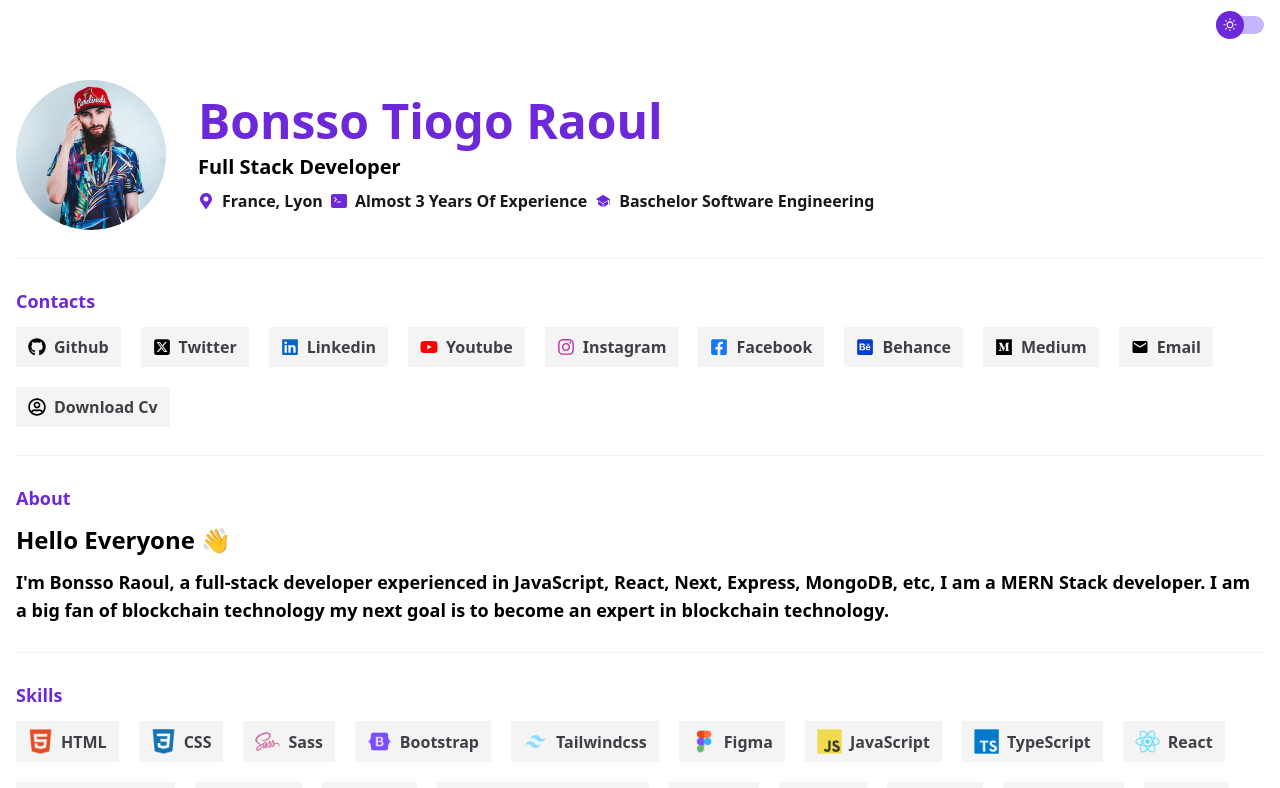
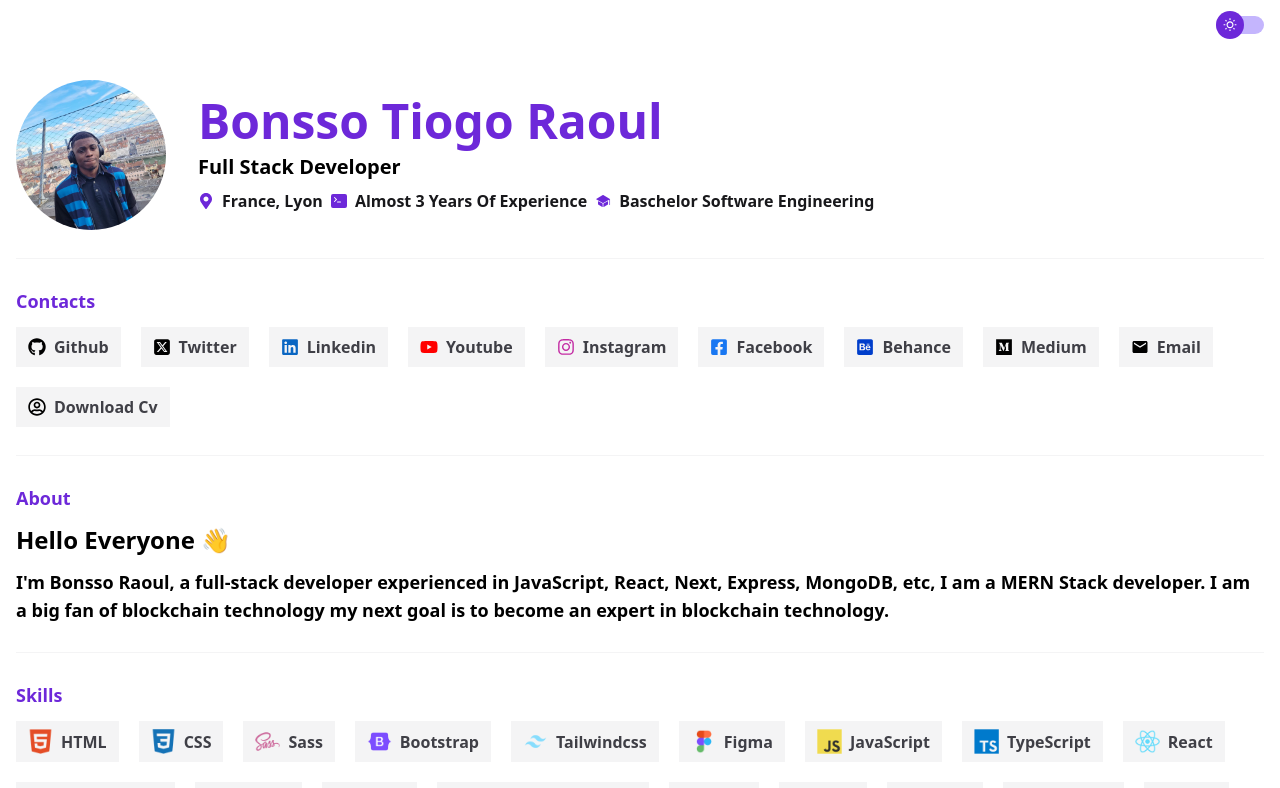
Before and after one commit to RaoulBonsso/nextjs_portfolio, a Next.js app in the folder portfolio/: page / in a window 1280 px wide. Shown: the top 788 px of the page. Built offline with nearby package versions, Linux system fonts and the light colour scheme.

Commit message:
update profile image

```diff
--- a/portfolio/data/header.js
+++ b/portfolio/data/header.js
@@ -1,5 +1,5 @@
 const data = {
-    image: "/images/profile.jpg",
+    image: "/images/profile_utilisateur.jpeg",
     name: "Bonsso Tiogo Raoul",
     jobTitle: "full stack developer",
     address: "France, Lyon",
```
Also changed, not shown: portfolio/public/images/profile_utilisateur.jpeg (renamed from portfolio/public/images/IMG_0804.jpeg).
